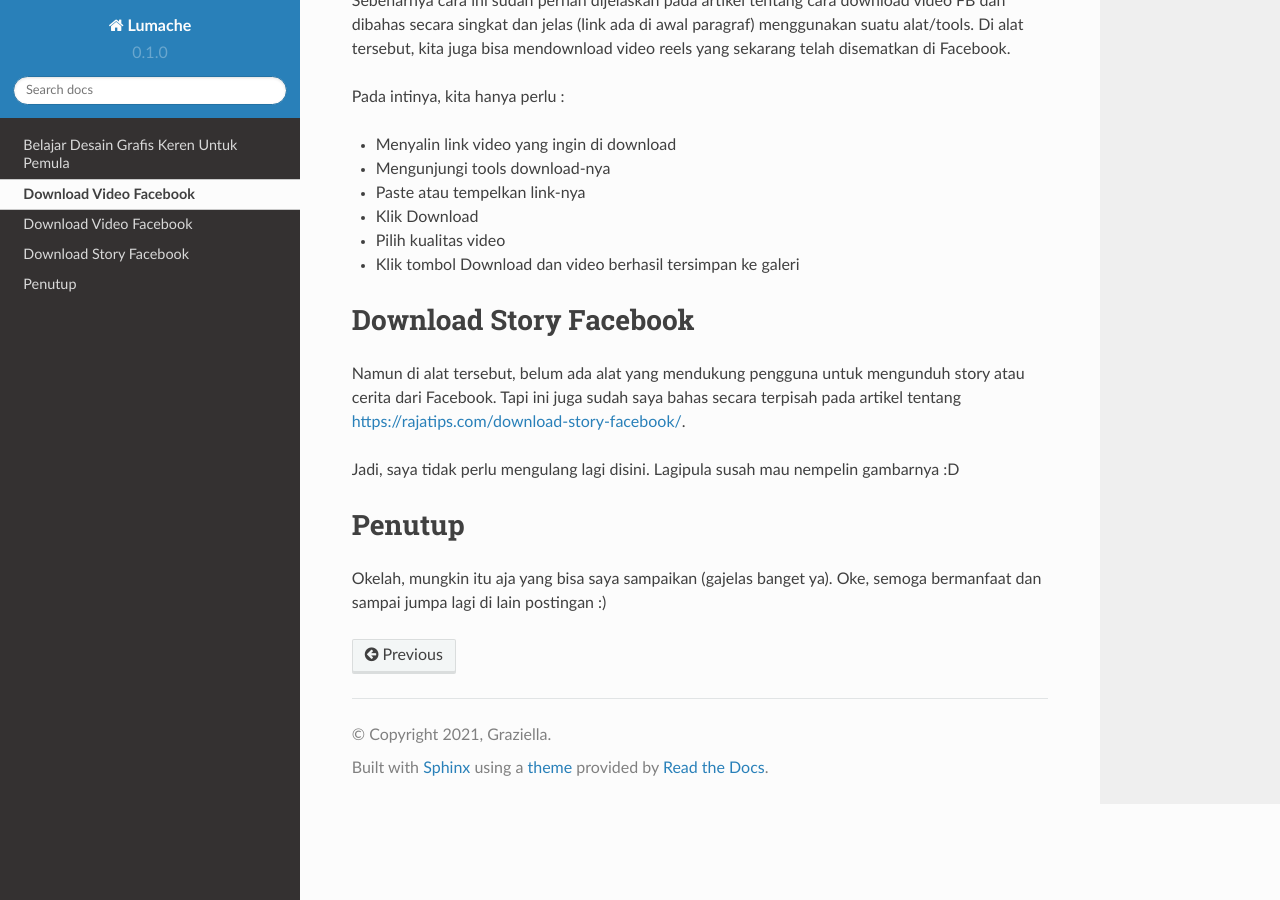
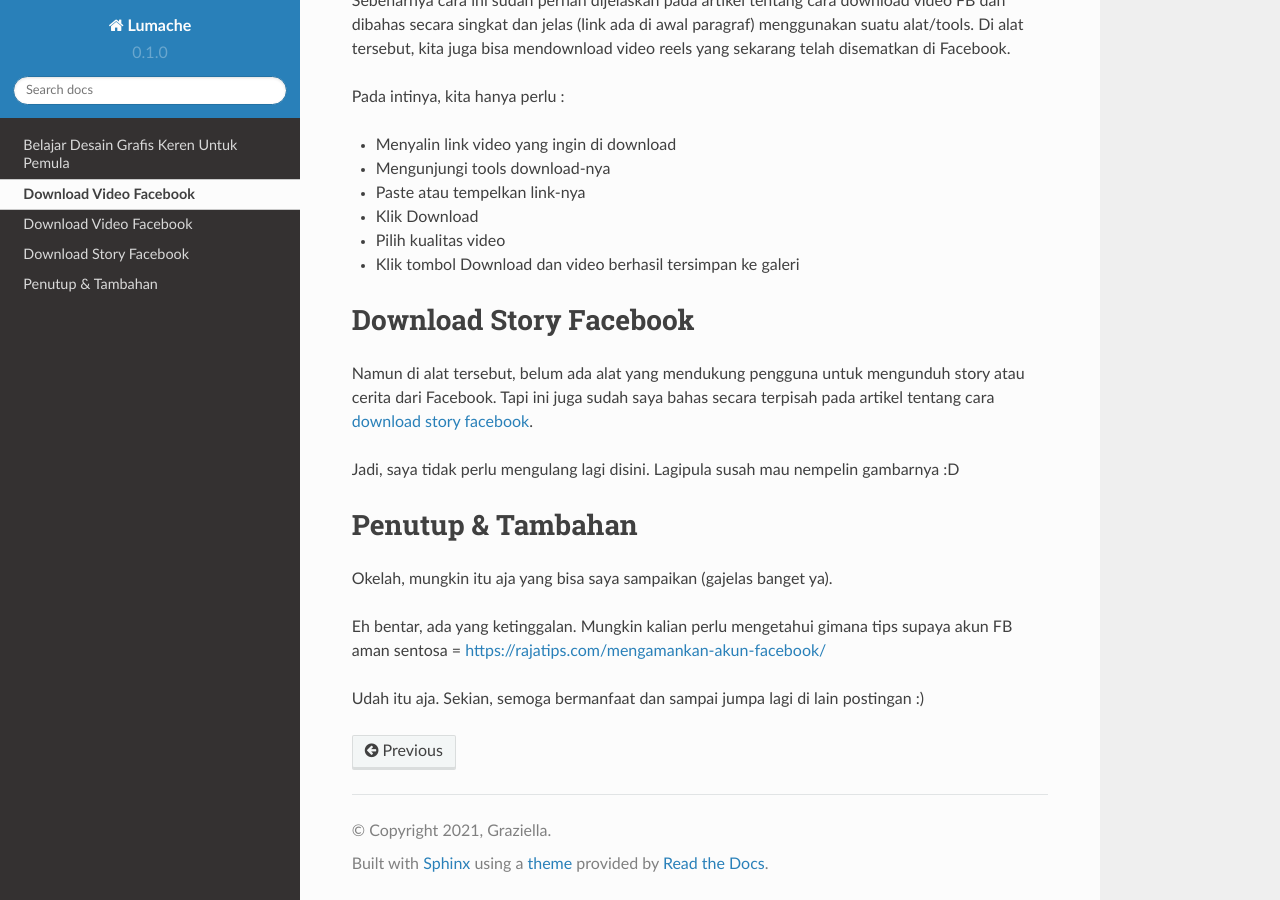
Before and after one commit to balkisanton/rajapage, a Sphinx documentation site: the page built from docs/trik-facebook/index.rst, in a window 1280 px wide and 900 px high, scrolled down 952 px. Built offline with Sphinx 7.4.7 and the Read the Docs theme 2.0.0, drawn with Linux system fonts in a browser that asks for light colours.

Commit message:
Update index.rst

```diff
--- a/docs/trik-facebook/index.rst
+++ b/docs/trik-facebook/index.rst
@@ -31,10 +31,14 @@ Pada intinya, kita hanya perlu :
 
 Download Story Facebook
 ===================================
-Namun di alat tersebut, belum ada alat yang mendukung pengguna untuk mengunduh story atau cerita dari Facebook. Tapi ini juga sudah saya bahas secara terpisah pada artikel tentang https://rajatips.com/download-story-facebook/.
+Namun di alat tersebut, belum ada alat yang mendukung pengguna untuk mengunduh story atau cerita dari Facebook. Tapi ini juga sudah saya bahas secara terpisah pada artikel tentang cara `download story facebook <https://rajatips.com/download-story-facebook/>`_.
 
 Jadi, saya tidak perlu mengulang lagi disini. Lagipula susah mau nempelin gambarnya :D
 
-Penutup
+Penutup & Tambahan
 ===================================
-Okelah, mungkin itu aja yang bisa saya sampaikan (gajelas banget ya). Oke, semoga bermanfaat dan sampai jumpa lagi di lain postingan :)
+Okelah, mungkin itu aja yang bisa saya sampaikan (gajelas banget ya).
+
+Eh bentar, ada yang ketinggalan. Mungkin kalian perlu mengetahui gimana tips supaya akun FB aman sentosa = https://rajatips.com/mengamankan-akun-facebook/
+
+Udah itu aja. Sekian, semoga bermanfaat dan sampai jumpa lagi di lain postingan :)
```
